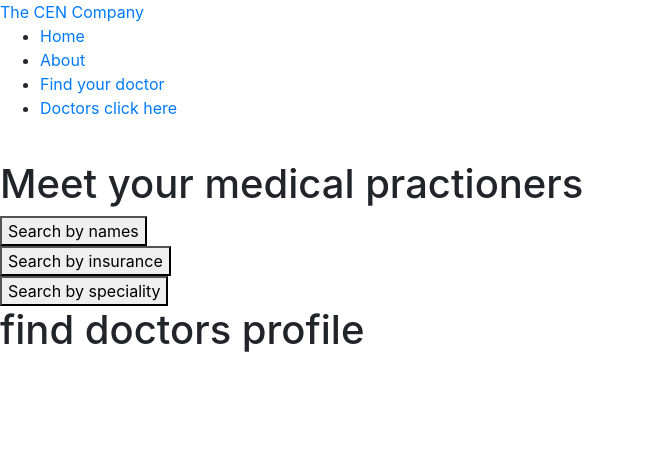
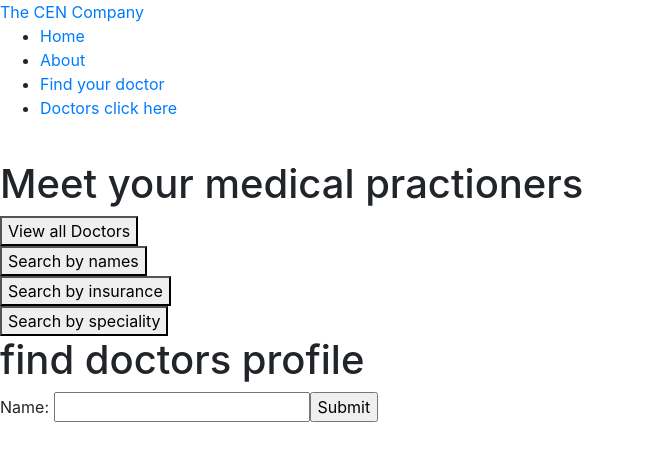
Before and after one commit to cenwachukwu/Medical-Directory-MERN, a React (Create React App) app in the folder mern-react-app/: page /Doctors/searchbyprofile in a window 1280 px wide. Shown: the top 460 px of the page, without its empty margins (0-645 px from the left). Built offline with nearby package versions, Linux system fonts and the light colour scheme.

Commit message:
successfully pulled and rendered data from the api

```diff
--- a/mern-react-app/package.json
+++ b/mern-react-app/package.json
@@ -3,6 +3,7 @@
   "version": "0.1.0",
   "private": true,
   "dependencies": {
+    "axios": "^0.19.0",
     "bootstrap": "^4.3.1",
     "react": "^16.12.0",
     "react-dom": "^16.12.0",
--- a/mern-react-app/src/App.js
+++ b/mern-react-app/src/App.js
@@ -6,6 +6,7 @@ import Home from "./Home";
 import About from "./About";
 import Doctors from "./Doctors";
 import DoctorEdit from "./DoctorEdit";
+import Findalldoctors from "./Findalldoctors"
 import Profile from "./Searchbyprofile";
 import Insurance from "./Searchbyinsurance";
 import Speciality from "./Searchbyspeciality"
@@ -21,6 +22,7 @@ class App extends Component {
           <Route path="/About" component ={About}/>
           <Route path="/Doctors" component ={Doctors}/>
           <Route path="/DoctorEdit" component ={DoctorEdit}/>
+          <Route path="/Doctors/findall" component ={Findalldoctors}/>
           <Route path="/Doctors/searchbyprofile" component ={Profile}/>
           <Route path="/Doctors/searchbyinsurance" component ={Insurance}/>
           <Route path="/Doctors/searchbyspeciality" component ={Speciality}/>
--- /dev/null
+++ b/mern-react-app/src/Findalldoctors.js
@@ -0,0 +1,51 @@
+import React, { Component } from 'react';
+import Axios from 'axios'
+
+class Findalldoctors extends Component {
+    constructor(props) {
+        super(props);
+        this.state = {
+            Doctors: []
+        }
+        // this.componentDidMount = this.componentDidMount.bind(this)
+    }
+    componentDidMount() {
+        Axios.get('http://localhost:8080/directory')
+            .then(res => {
+                this.setState({ Doctors: res.data })
+                console.log(this.state.Doctors)
+            })
+            .catch(err => {
+                console.log(err)
+            })
+    }
+
+    render() {
+
+
+        return (
+            <div>
+                <div>
+                    <h1>Here's a list of all doctors in the area</h1>
+                </div>
+                <div>
+                    {this.state.Doctors.map((object, index) => {
+                        // console.log(object)
+                        console.log(object.insurances[0])
+                        return (
+                            <div key={object._id + 0}>
+                                <p key={object._id + 1}>{object.profile[0].first_name} {object.profile[0].last_name}</p>
+                                <p key={object._id + 2}>{object.profile[0].bio}</p>
+                                <img src={object.profile[0].image_url} alt="" key={object._id + 3}/>
+                            </div>
+                        )
+
+                    })}
+                </div>
+            </div>
+        )
+    }
+
+}
+
+export default Findalldoctors;
--- a/mern-react-app/src/Navbar.js
+++ b/mern-react-app/src/Navbar.js
@@ -5,7 +5,7 @@ class Navbar extends Component {
     render() {
         return (
             <div className="Navbar">
-                <Link>The CEN Company</Link>
+                <Link to="/">The CEN Company</Link>
                 <div className="NavLinks">
                     <ul>
                         <li>
--- a/mern-react-app/src/Searchbyinsurance.js
+++ b/mern-react-app/src/Searchbyinsurance.js
@@ -1,12 +1,65 @@
-import React, { Component } from 'react';
+// import React, { Component } from 'react';
 
-class Insurance extends Component{
-    render(){
-        return (
-            <div>
-                <h1>search by insurance</h1>
-            </div>
-        )
-    }
-}
-export default Insurance;
+// class Insurance extends Component {
+//     constructor(props) {
+//         super(props);
+//         this.state = {
+//             insuranceName: "",
+//             valid: false
+//         };
+//         this.InsuranceInput = this.InsuranceInput.bind(this);
+//         this.handleSubmit = this.handleSubmit.bind(this);
+//         console.log(this.state)
+//     }
+
+//     InsuranceInput(evt) {
+//         evt.preventDefault();
+//         this.setState({
+//             insuranceName: evt.target.value
+//         });
+//         console.log(evt.target.value)
+//     }
+
+//     handleSubmit(evt) {
+//         evt.preventDefault();
+//         console.log('submited')
+//         if (this.state.insuranceName === object.insurances[0].insurance_plan[0].category) {
+//             this.valid = true
+//             alert("Password changed")
+//             console.log(this.valid)
+//         }
+//         else {
+//             alert("Passwords do not match")
+//         }
+//         // do something with form data
+//     }
+
+//     render() {
+//         return (
+//             <div>
+//                 <div>
+//                     <h1>search by insurance</h1>
+//                 </div>
+//                 {this.state.Doctors.map((object, index) => {
+//                     // console.log(object)
+//                     console.log(object.insurances[0])
+//                     return (
+//                         <div>
+//                             <form onSubmit={this.handleSubmit}>
+//                                 <div>
+//                                     <label>
+//                                         Insurance type: <input type="text" value={this.insuranceName} onChange={this.InsuranceInput} />
+//                                     </label>
+//                                     <input type="submit" value="Submit" />
+//                                 </div>
+//                             </form>
+//                         </div>
+//                     )
+
+//                 })}
+
+//             </div>
+//         )
+//     }
+// }
+// export default Insurance;
--- a/mern-react-app/src/Searchbyprofile.js
+++ b/mern-react-app/src/Searchbyprofile.js
@@ -1,7 +1,7 @@
 import React, { Component } from 'react';
 
-class Profile extends Component{
-    constructor(props){
+class Profile extends Component {
+    constructor(props) {
         super(props);
         this.state = {
             profile: [],
@@ -14,10 +14,20 @@ class Profile extends Component{
     //     })
     // }
 
-    render(){
+    render() {
         return (
             <div>
-                <h1>find doctors profile</h1>
+                <div>
+                    <h1>find doctors profile</h1>
+                </div>
+                <form>
+                    <div>
+                        <label>
+                            Name: <input type="text" name="name" />
+                        </label>
+                        <input type="submit" value="Submit" />
+                    </div>
+                </form>
             </div>
         )
     }
--- a/mern-react-app/src/Searchbyspeciality.js
+++ b/mern-react-app/src/Searchbyspeciality.js
@@ -4,8 +4,18 @@ class Speciality extends Component{
     render(){
         return (
             <div>
-                <h1>this is Speciality</h1>
-            </div>
+                <div>
+                    <h1>this is Speciality</h1>
+                </div>
+            <form>
+                <div>
+                    <label>
+                    Speciality: <input type="text" />
+                    </label>
+                    <input type="submit" value="Submit" />
+                </div>
+            </form>
+        </div>
         )
     }
 }
--- a/mern-react-app/src/doctors.js
+++ b/mern-react-app/src/doctors.js
@@ -7,6 +7,13 @@ class Doctors extends Component {
             <div>
                 <h1>Meet your medical practioners</h1>
 
+                <div>
+                    <Link to="/Doctors/findall">
+                        <button>
+                            View all Doctors
+                        </button>
+                    </Link>
+                </div>
                 <div>
                     <Link to="/Doctors/searchbyprofile">
                         <button>
```
Also changed, not shown: 1 other file (tests, documents, lock files or other folders).
